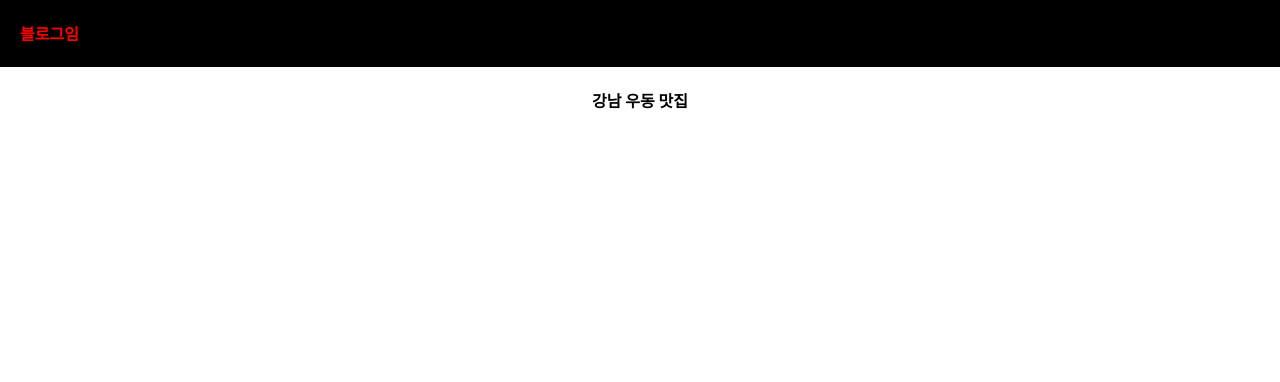
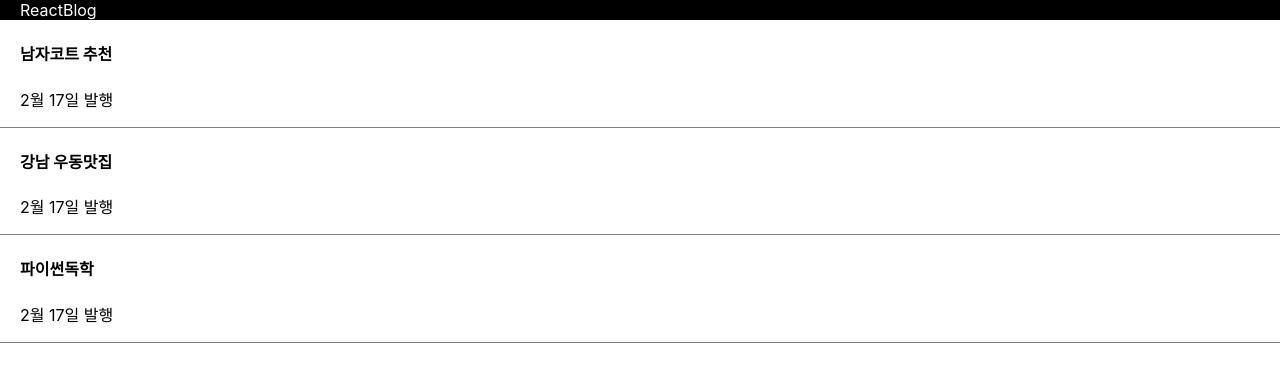
Before and after one commit to ynurr/a-react-blog, a React (Create React App) app: page / in a window 1280 px wide. Shown: the top 382 px of the page. Built offline with nearby package versions, Linux system fonts and the light colour scheme.

Commit message:
중요한 데이터는 변수 말고 state에 담는다

```diff
--- a/src/App.css
+++ b/src/App.css
@@ -1,5 +1,14 @@
 .App {
   text-align: center;
+}
+
+div {
+  box-sizing : border-box
+}
+.list {
+  text-align : left;
+  padding-left : 20px;
+  border-bottom : 1px solid grey;
 }
 
 .black-nav {
--- a/src/App.js
+++ b/src/App.js
@@ -1,16 +1,29 @@
 import logo from './logo.svg';
 import './App.css';
+import { useState } from 'react';
 
 function App() {
 
   let post = '강남 우동 맛집';
+  let [글제목, b] = useState(['남자코트 추천','강남 우동맛집','파이썬독학']);
 
   return (
     <div className="App">
       <div className="black-nav">
-        <h4 style={ {color : 'red', fontSize : '16px'} }>블로그임</h4>
+        <div>ReactBlog</div>
       </div>
-      <h4>{ post }</h4>
+      <div className="list">
+        <h4>{글제목[0]}</h4>
+        <p>2월 17일 발행</p>
+      </div>
+      <div className="list">
+        <h4>{글제목[1]}</h4>
+        <p>2월 17일 발행</p>
+      </div>
+      <div className="list">
+        <h4>{글제목[2]}</h4>
+        <p>2월 17일 발행</p>
+      </div>
     </div>
   );
 }
```
